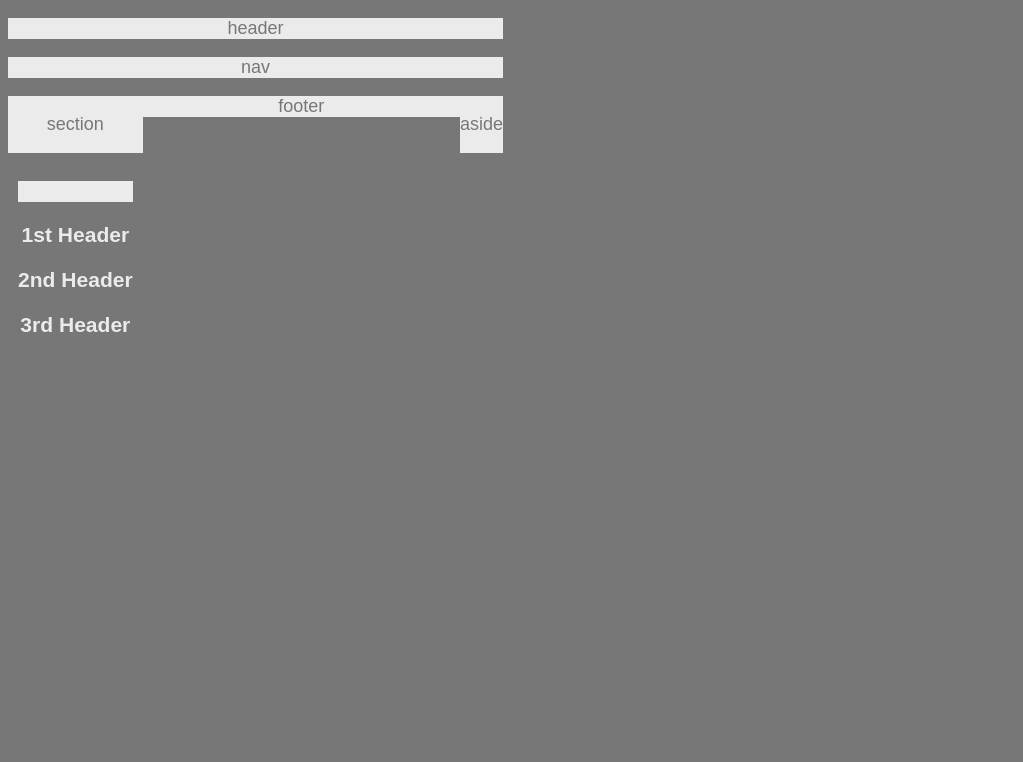
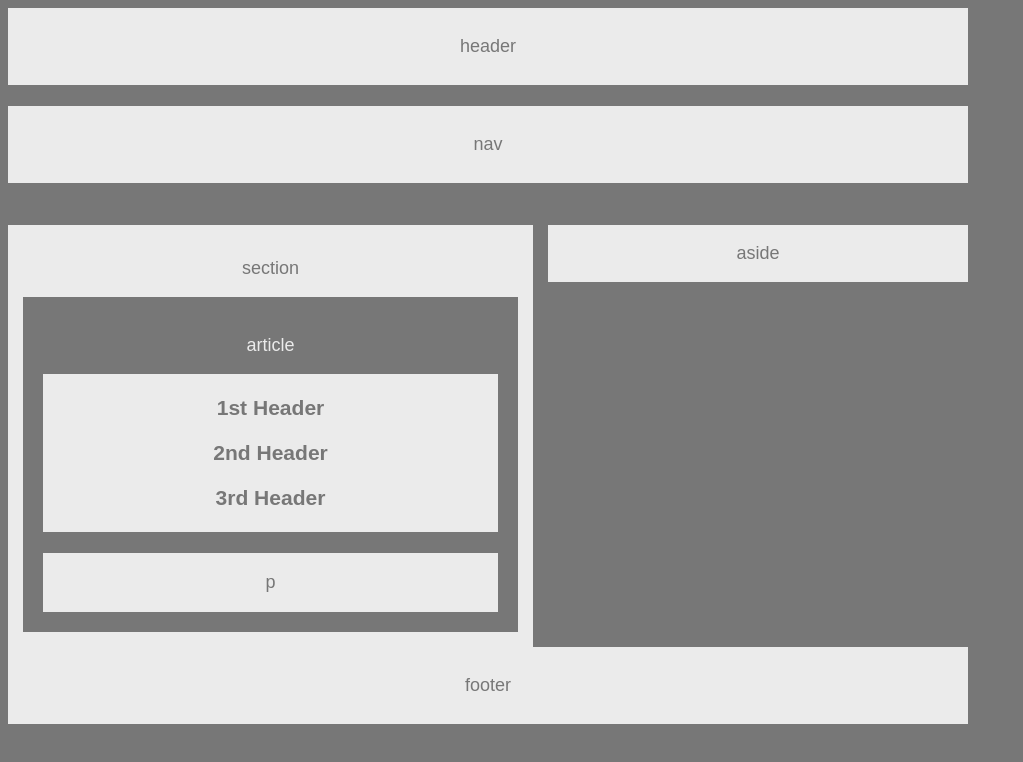
Before and after one commit to EricNg314/HW-Wireframe, a plain HTML site: page index.html in a window 1280 px wide. Shown: the whole page, without its empty margins (0-1023 px from the left). Drawn offline with Linux system fonts and the light colour scheme.

Commit message:
Updated padding, corrected headers, article is grey. Need to correct aside and footer.

```diff
--- a/index.html
+++ b/index.html
@@ -9,32 +9,46 @@
     <link rel="stylesheet" href="style.css">
 </head>
 
+<div class=margin>
+
     <body class="body">
-    <header class="colorLightGrey SectionWidth Center">
+        <header class="header">
             <p>header </p>
         </header>
-    <nav class="colorLightGrey SectionWidth Center">
+        <br>
+        <nav class="nav">
             <p>nav</p>
         </nav>
-    <header class="SectionWidth Center">
-        <section class="colorLightGrey Center BlockLeft">
+
+        <br>
+        <br>
+        <header>
+            <section class="section">
                 <p>section</p>
-            <article class="Article Center">
-                <p class="colorLightGrey">article</p>
-                <h3>1st Header</h3>
-                <h3>2nd Header</h3>
-                <h3>3rd Header</h3>
+                <article class="article">
+                    <p>article</p>
+                    <header class="articleHeaderPadding">
+                        <h3 class="articleFontColor">1st Header</h3>
+                        <h3 class="articleFontColor">2nd Header</h3>
+                        <h3 class="articleFontColor">3rd Header</h3>
+                    </header>
+                    <br>
+                    <header class="articleHeaderPadding">
+                        <p class="articleFontColor">
+                            p
+                        </p>
+                    </header>
                 </article>
             </section>
-        <aside class="colorLightGrey Center BlockRight">
+            <aside class="aside">
                 <p>aside</p>
             </aside>
+
         </header>
-
+        <footer class="footer">
+                <p>footer</p>
+            </footer>
     </body>
 
-    <footer class="colorLightGrey SectionWidth Center">
-        <p>footer</p>
-    </footer>
-
+</div>
 </html>
--- a/style.css
+++ b/style.css
@@ -6,41 +6,70 @@
     font-size: 18px;
 }
 
-.colorLightGrey {
+/*
+.margin {
+    margin-right: 50px;
+    margin-left: 50px;
+}
+*/
+.header {
     background-color: #ebebeb;
+    text-align: center;
+    padding: 10px;
 
 }
 
-.BlockLeft {
+.nav {
+    background-color: #ebebeb;
+    text-align: center;
+    padding: 10px;
+}
+
+.section {
+    background-color: #ebebeb;
+    text-align: center;
     display:block;
     float: left;
-}
-
-.BlockRight {
-    display:block;
-    float: right;
+    width: 495px;
+    padding: 15px;
 }
 
 
-.Article {
-    color: #ebebeb;
-    padding: 10px;
+.article {
+    color:#ebebeb;
     background-color: #777;
+    text-align: center;
+    padding:20px;
+}
+
+.articleHeaderPadding {
+    background-color: #ebebeb;
+    padding: 1px;
+}
+
+.articleFontColor {
+    color: #777;
 
 }
 
-/*
-h1 p {
-    color: #777;
-    background: #ebebeb;
 
-}
-*/
-
-.SectionWidth {
-    width: 495px;
+.aside {
+    background-color: #ebebeb;
+    text-align: center;
+    display:block;
+    float: right;
+    width: 420px;
 }
 
-.Center {
+.footer {
+    background-color: #ebebeb;
     text-align: center;
+    clear: both;
+    padding: 10px;
+
+    /*
+    position: relative;
+    z-index: 10;
+    margin-top: -3em;
+    */
 }
```
Lines whose indentation alone changed are shown as unchanged.
